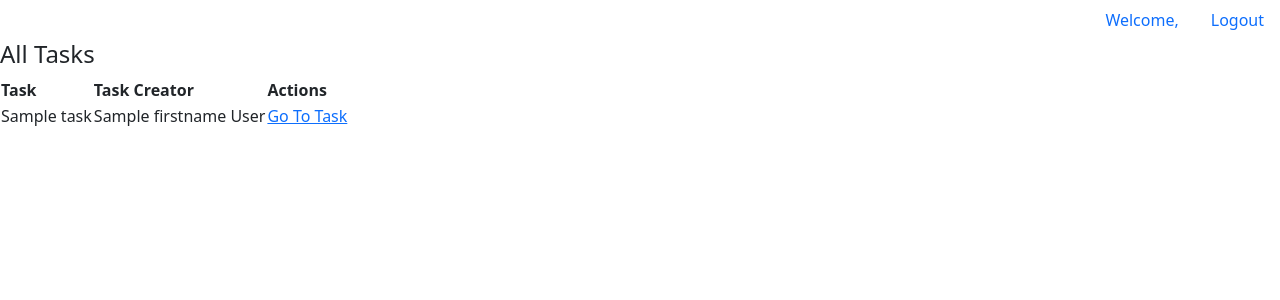
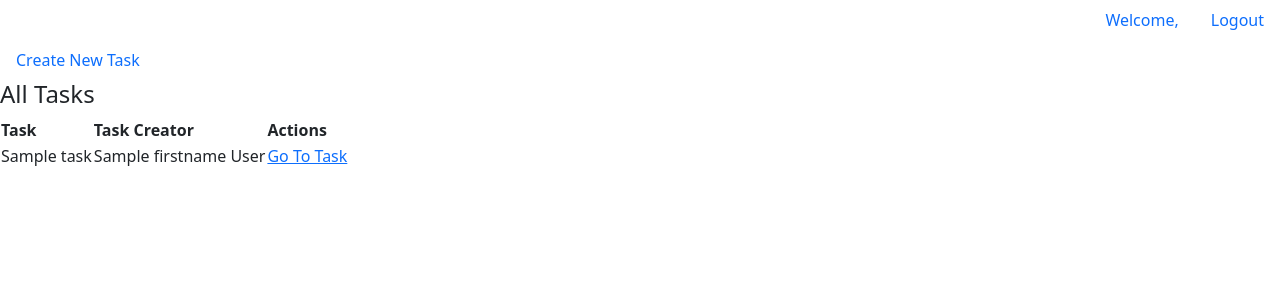
Before and after one commit to dalton-john7/Group12Project, a Flask app: template Group Project/G12_project/flask_app/templates/dashboard.html in a window 1280 px wide. Shown: the top 300 px of the page. Run offline with Flask 2, Linux system fonts and the light colour scheme; the template is opened without the code that fills it: most values are stand-ins (such as "Sample title", 1, 10 or a date in 2020).

Commit message:
added create task button to dashboard

```diff
--- a/Group Project/G12_project/flask_app/templates/dashboard.html
+++ b/Group Project/G12_project/flask_app/templates/dashboard.html
@@ -14,7 +14,7 @@
         <a href="/" class="nav-item nav-link">Welcome, {{user.firstname}} {{user.lastname}}</a>
         <a href="/logout" class="nav-item nav-link">Logout</a>
     </nav>
-
+    <a href="/task/create" class="nav-item nav-link">Create New Task</a>
     <h4>All Tasks</h4>
 
 <table>
```
